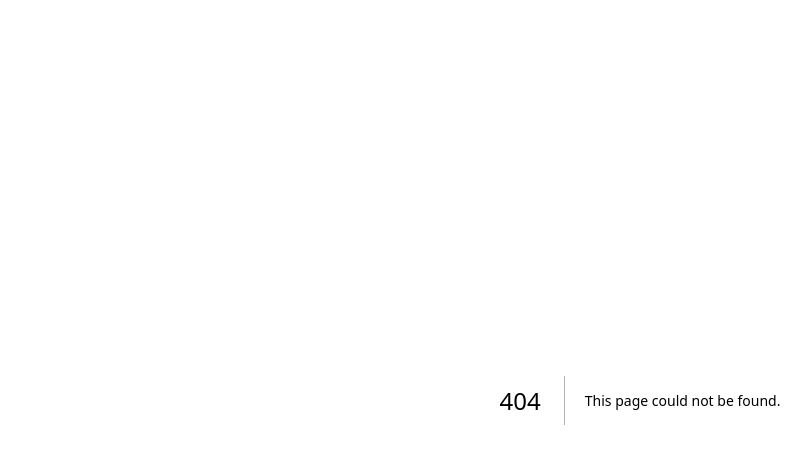
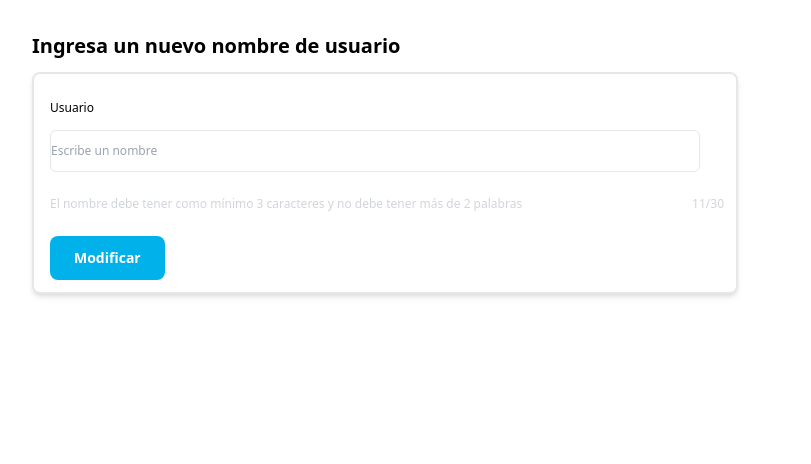
Before and after one commit to illiCristian/NestJs-Backend-Wallet, a Next.js app in the folder client/: page /frame-150 in a window 1280 px wide. Before the commit this address had no page. Shown: the top 464 px of the page, without its empty margins (0-811 px from the left). Built offline with nearby package versions, Linux system fonts and the light colour scheme.

Commit message:
frame 150 done

```diff
--- /dev/null
+++ b/client/src/app/frame-150/page.tsx
@@ -0,0 +1,23 @@
+"use client"
+
+import FrameVerifyName from "@/components/FrameVerifyName/FrameVerifyName";
+import { useState } from "react";
+
+
+FrameVerifyName
+function Frame() {
+  const [name, setName] = useState("")
+
+  const handleChange = (e: any) => {
+    e.preventDefault();
+    setName(e.target.value)
+    console.log(setName(e.target.value));
+  }
+  return (
+    <div>
+      <FrameVerifyName name={name} user={((e:any )=> setName(e.target.value))}/>
+    </div>
+  )
+}
+
+export default Frame;
--- /dev/null
+++ b/client/src/components/FrameVerifyName/FrameVerifyName.tsx
@@ -0,0 +1,73 @@
+import { ChangeEventHandler } from "react";
+
+
+interface User {
+  user: ChangeEventHandler<HTMLInputElement>,
+  name: string
+}
+
+
+const FrameVerifyName = ({name, user}: User) => {
+  return (
+    <div className='flex flex-col justify-center items-start ml-8 mt-5'>
+      <h3 className="text-xl text-black my-3 font-semibold">Ingresa un nuevo nombre de usuario</h3>
+      <div className='flex flex-col justify-center items-center bg-white border-2 rounded-lg shadow-md'>
+        <div className="ml-4 mt-5">
+        <label id="usuario" className="text-xs text-black " htmlFor='name'>Usuario</label>
+        <form  action="">
+          <input
+            id="input-name"
+            type="text"
+            name='name'
+            placeholder='Escribe un nombre'
+            onChange={user}
+            className='w-[650px] my-3 border border-gray-200 py-3 focus:bg-white rounded-md mr-9 text-xs'
+            />
+            {
+
+            <div className='flex flex-row justify-between items-center my-3'>
+              <p id="paragraph1" className='text-gray-300 text-xs '>
+                El nombre debe tener como mínimo 3 caracteres y no debe tener más de 2 palabras
+              </p>
+              <p id="paragraph2" className='text-gray-300 text-xs ml-10 mr-3'>
+                11/30
+              </p>
+            </div>
+            }
+            <button
+              onClick={(e) => {
+                e.preventDefault();
+                const paragraph1 = document.getElementById('paragraph1') as HTMLParagraphElement;
+                const paragraph2 = document.getElementById('paragraph2') as HTMLParagraphElement;
+                const input1 = document.getElementById('input-name') as HTMLInputElement;
+                const usuarioTitle = document.getElementById('usuario') as HTMLInputElement;
+
+                if(name === "Rosa Pérez"){
+                  paragraph1?.setAttribute('class', 'text-red-500 text-xs')
+                  input1.setAttribute('class', 'w-[650px] my-3 border border-red-500 py-3 bg-white focus:bg-white rounded-md mr-9 text-xs')
+                  usuarioTitle.setAttribute('class', 'text-xs text-red-500')
+                  paragraph1.innerText = 'Este usuario ya existe elige otro';
+                  paragraph2.innerText = ""
+                } else {
+                  paragraph1?.setAttribute('class', 'text-gray-300 text-xs')
+                  paragraph2?.setAttribute('class', 'text-gray-300 text-xs ml-10 mr-3')
+                  input1.setAttribute('class', 'w-[650px] my-3 border border-gray-200 py-3 focus:bg-white rounded-md mr-9 text-xs' )
+                  usuarioTitle.setAttribute('class', 'text-xs text-black')
+                  paragraph1.innerText = 'El nombre debe tener como mínimo 3 caracteres y no debe tener más de 2 palabras';
+                  paragraph2.innerText = "11/30"
+
+                }
+              }}
+              className='bg-[#00B1EA] py-3 my-3 px-6 text-white text-sm font-semibold rounded-lg'>
+              Modificar
+            </button>
+        </form>
+        </div>
+      </div>
+
+
+    </div>
+  )
+}
+
+export default FrameVerifyName;
```
